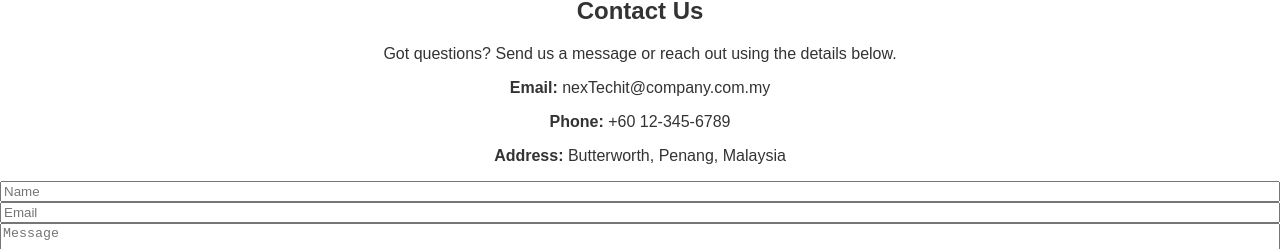
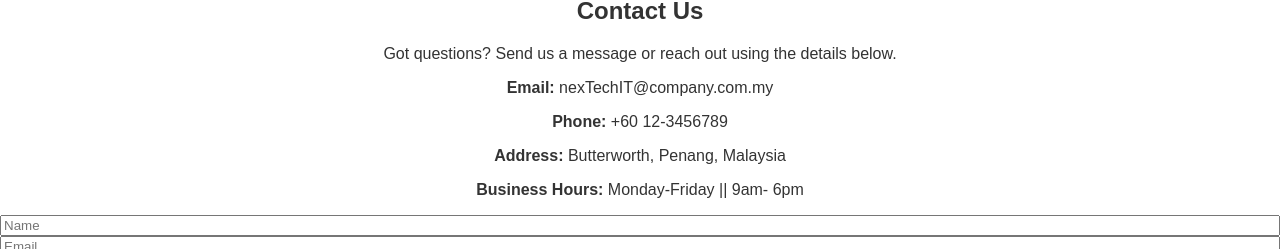
Before and after one commit to nrlshafina199/nextech-it-consulting, a React (Vite) app: page /contact in a window 1280 px wide. Shown: the part 113-362 px from the top of the page. Built offline with nearby package versions, Linux system fonts and the light colour scheme.

Commit message:
Add business hours

```diff
--- a/src/components/Contact.jsx
+++ b/src/components/Contact.jsx
@@ -8,9 +8,10 @@ export default function Contact() {
 
             {/* Company Info */}
             <div className="max-w-lg mx-auto mb-10 text-gray-300 text-center">
-                <p><strong>Email:</strong> nexTechit@company.com.my</p>
-                <p><strong>Phone:</strong> +60 12-345-6789</p>
+                <p><strong>Email:</strong> nexTechIT@company.com.my</p>
+                <p><strong>Phone:</strong> +60 12-3456789</p>
                 <p><strong>Address:</strong> Butterworth, Penang, Malaysia</p>
+                <p><strong>Business Hours:</strong>  Monday-Friday || 9am- 6pm</p>
                </div>
 
             {/* Contact Form */}
```
